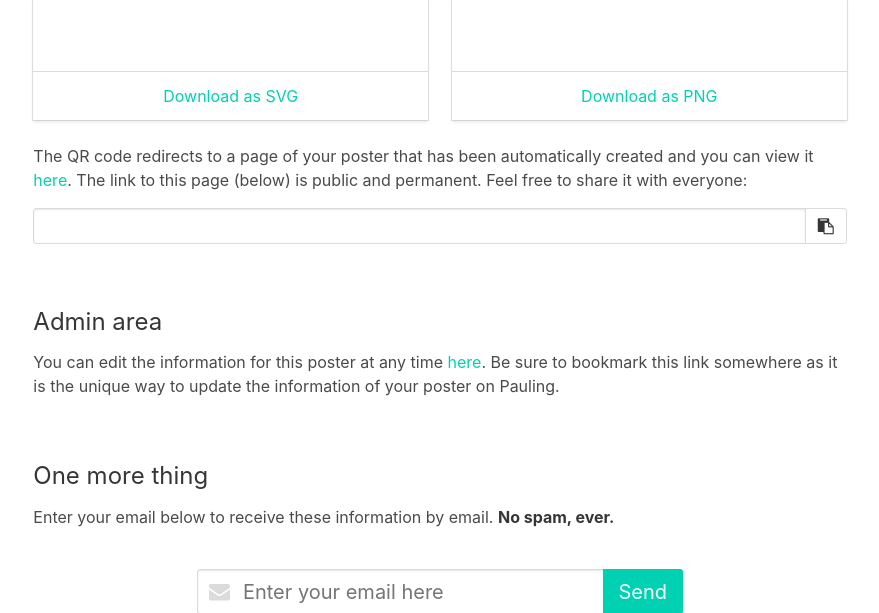
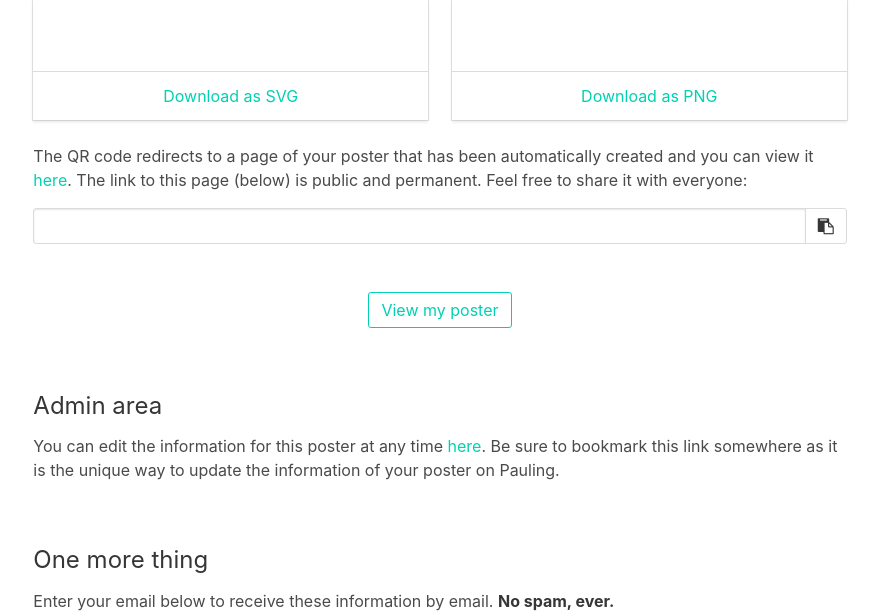
Before and after one commit to TailorDev/pauling, a Flask app: template api/templates/publish_poster.html in a window 1280 px wide. Shown: the part 502-1115 px from the top of the page, without its empty margins (200-1079 px from the left). Run offline with Flask 2, Linux system fonts and the light colour scheme; the template is opened without the code that fills it: values that come from a table or form of the project are taken from there, others are empty.

Commit message:
[api] add button to view poster on publish page

```diff
--- a/api/scss/_publish_poster.scss
+++ b/api/scss/_publish_poster.scss
@@ -18,6 +18,11 @@
         text-align: center;
     }
 
+    .view-my-poster {
+        text-align: center;
+        margin-top: 3rem;
+    }
+
     @media (min-width : 768px) {
         form {
             .control:first-child {
--- a/api/templates/publish_poster.html
+++ b/api/templates/publish_poster.html
@@ -61,6 +61,12 @@
                     </button>
                 </div>
             </div>
+
+            <p class="view-my-poster">
+                <a href="{{ poster.public_url() }}" class="button is-primary is-outlined">
+                    View my poster
+                </a>
+            </p>
         </div>
     </div>
 </section>
```
Also changed, not shown: api/static/css/main.css.
